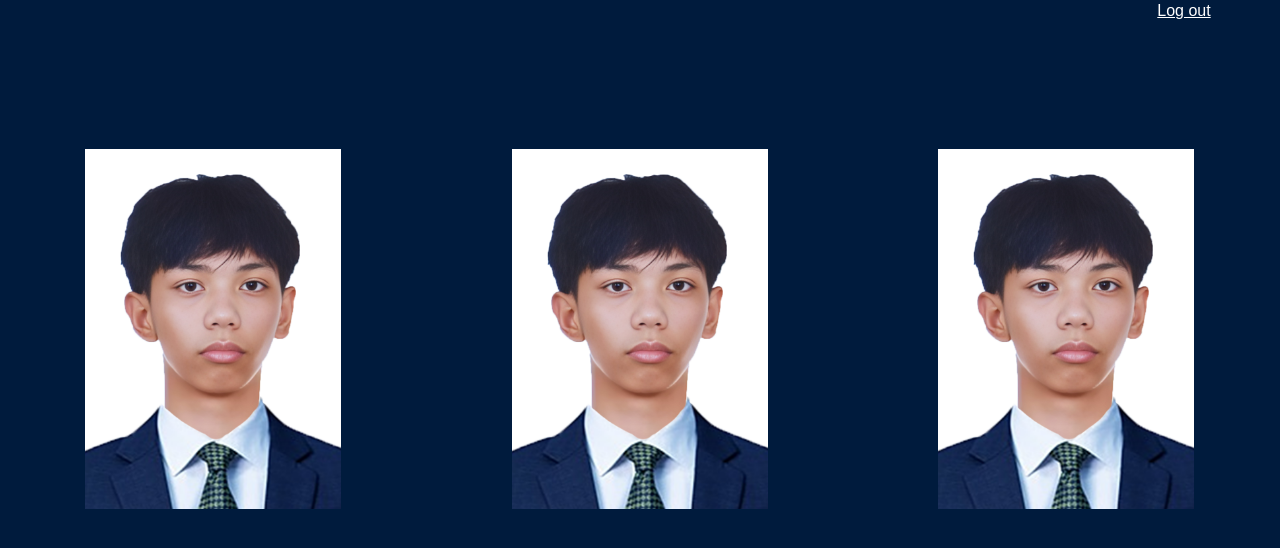
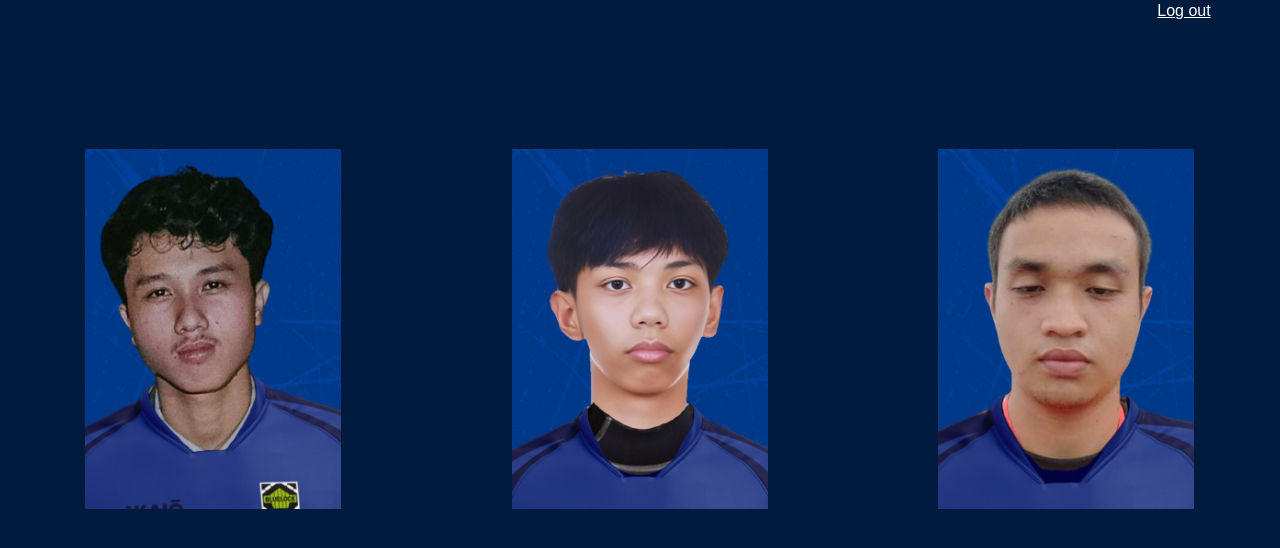
Before and after one commit to AetherEncoder/CCS1-Final-Project, a PHP site: page /homepage.php in a window 1280 px wide. Shown: the part 37-585 px from the top of the page. Run offline with PHP 8.4, Linux system fonts and the light colour scheme; data that the repository does not hold is empty.

Commit message:
Added Faces in homepage

```diff
--- a/homepage.php
+++ b/homepage.php
@@ -106,17 +106,17 @@
         <div class="home-body">
           <!-- Banner For Sonjaco -->
           <div class="home-body-banner">
-            <input type="button" class="student-banner" id="sonjaco" value="" onclick="travel(this.form, 'sonjaco');">
+            <input type="button" class="student-banner student-banner-sonjaco" id="sonjaco" value="" onclick="travel(this.form, 'sonjaco');">
           </div>
 
           <!-- Banner For Venenoso -->
           <div class="home-body-banner">
-            <input type="button" class="student-banner" id="venenoso" value="" onclick="travel(this.form, 'venenoso');">
+            <input type="button" class="student-banner student-banner-venenoso" id="venenoso" value="" onclick="travel(this.form, 'venenoso');">
           </div>
 
           <!-- Banner For Ong -->
           <div class="home-body-banner">
-            <input type="button" class="student-banner" id="ong" value="" onclick="travel(this.form, 'ong');">
+            <input type="button" class="student-banner student-banner-ong" id="ong" value="" onclick="travel(this.form, 'ong');">
           </div>
         </div>
 
--- a/src/styles.css
+++ b/src/styles.css
@@ -288,7 +288,18 @@ input.student-banner{
   border: none;
 
   background-position: center;
-  background-image: url('images/venenosoFace.png');
   background-size: cover;
   background-repeat: no-repeat;
 }
+
+input.student-banner-venenoso{
+  background-image: url('images/venenosoFace.png');
+}
+
+input.student-banner-sonjaco{
+  background-image: url('images/sonjacoFace.png');
+}
+
+input.student-banner-ong{
+  background-image: url('images/ongFace.png');
+}
```
Also changed, not shown: src/images/ongFace.png (added), src/images/sonjacoFace.png (added), src/images/venenosoFace.png.
